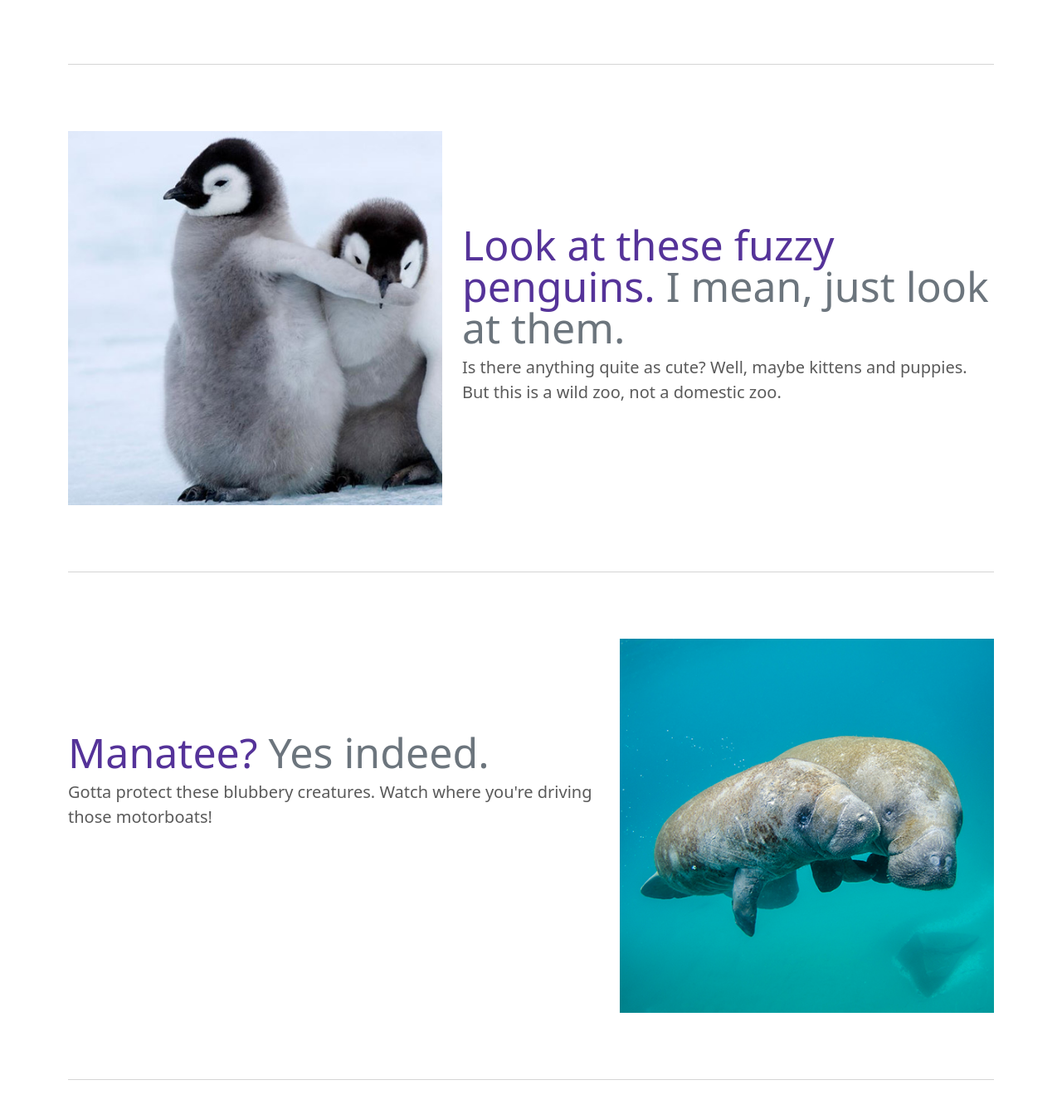
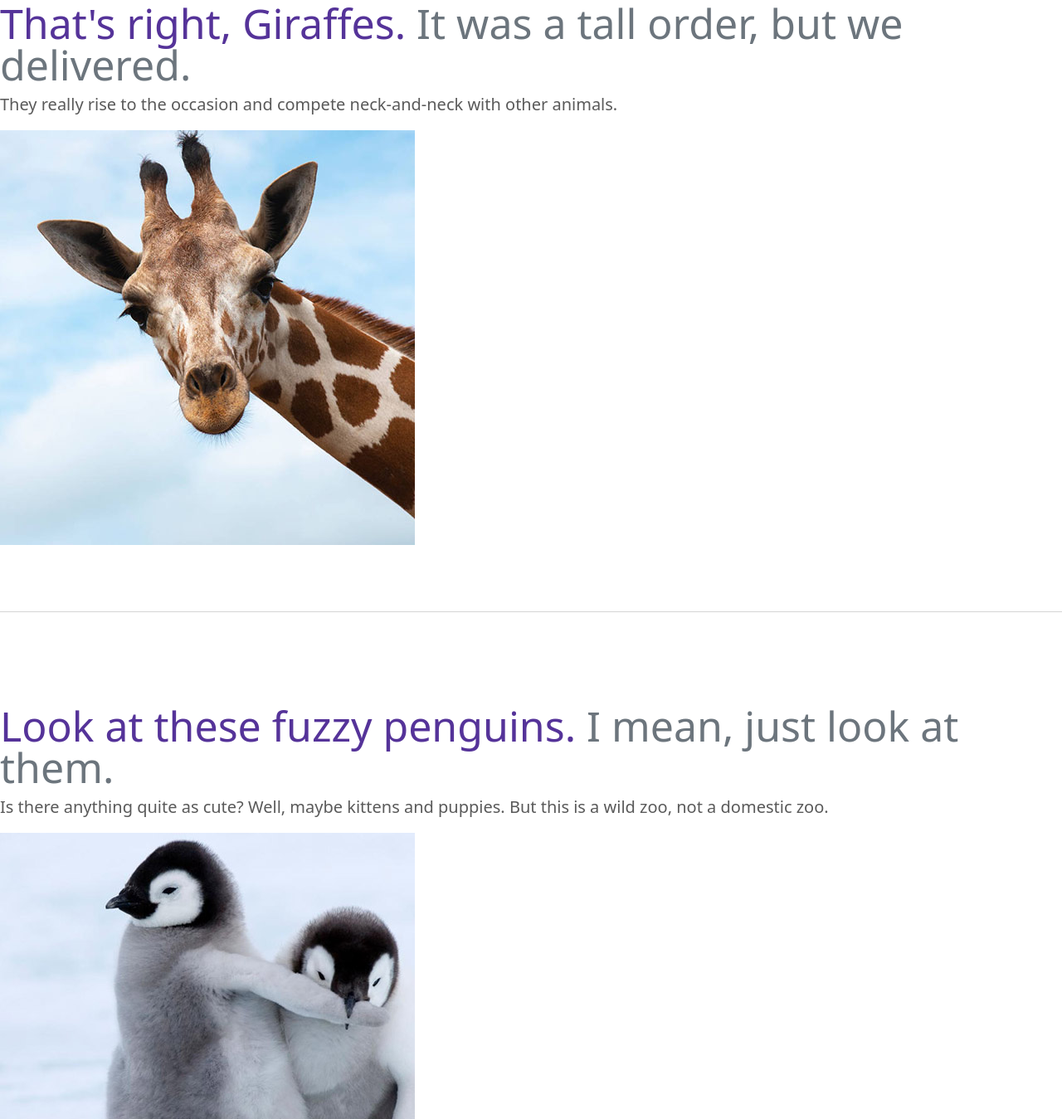
Before and after one commit to glebec/diverse-influencers-2021-css-2, a plain HTML site: page src/index.html in a window 1280 px wide. Shown: the part 1451-2800 px from the top of the page at 83% size. Drawn offline with nearby package versions, Linux system fonts and the light colour scheme.

Commit message:
feat: example page unfinished

```diff
--- a/src/index.html
+++ b/src/index.html
@@ -72,11 +72,11 @@
             <!-- Add Bootstrap CSS classes to key elements below! -->
 
             <!-- A container will help center all the content -->
-            <div class="container marketing">
+            <div class="TODO_ADD_BOOTSTRAP_CLASS_HERE marketing">
                 <!-- A row of columns, which should collapse at small sizes -->
-                <div class="row">
+                <div class="TODO_ADD_BOOTSTRAP_CLASS_HERE">
                     <!-- First column (four out of twelve grid spaces) -->
-                    <div class="col-md-4">
+                    <div class="TODO_ADD_BOOTSTRAP_CLASS_HERE">
                         <img
                             class="rounded-circle"
                             src="img/giraffe.jpg"
@@ -98,7 +98,7 @@
                         </p>
                     </div>
                     <!-- Second column (another four out of twelve grid spaces) -->
-                    <div class="col-md-4">
+                    <div class="TODO_ADD_BOOTSTRAP_CLASS_HERE">
                         <img
                             class="rounded-circle"
                             src="img/penguins.jpg"
@@ -122,7 +122,7 @@
                         </p>
                     </div>
                     <!-- Third and final column (yet another four of twelve spaces) -->
-                    <div class="col-md-4">
+                    <div class="TODO_ADD_BOOTSTRAP_CLASS_HERE">
                         <img
                             class="rounded-circle"
                             src="img/manatees.jpg"
@@ -153,9 +153,9 @@
 
                 <!-- A featurette row with two uneven columns.
                 At small sizes, it should become a single column. -->
-                <div class="row featurette">
+                <div class="TODO_ADD_BOOTSTRAP_CLASS_HERE featurette">
                     <!-- First column should be wider -->
-                    <div class="col-md-7">
+                    <div class="TODO_ADD_BOOTSTRAP_CLASS_HERE">
                         <h2 class="featurette-heading">
                             That's right, Giraffes.
                             <span class="text-muted"
@@ -168,7 +168,7 @@
                         </p>
                     </div>
                     <!-- Second column should be narrower -->
-                    <div class="col-md-5">
+                    <div class="TODO_ADD_BOOTSTRAP_CLASS_HERE">
                         <img
                             class="img-fluid mx-auto"
                             src="img/giraffe.jpg"
@@ -182,11 +182,13 @@
                 <hr class="featurette-divider" />
 
                 <!-- Another featurette row -->
-                <div class="row featurette">
+                <div class="TODO_ADD_BOOTSTRAP_CLASS_HERE featurette">
                     <!-- This column should be wide. But can you make it the
                     second column (i.e. the right column) using a Bootstrap
                     CSS class? -->
-                    <div class="col-md-7 order-md-2">
+                    <div
+                        class="TODO_ADD_BOOTSTRAP_CLASS_HERE TODO_ADD_BOOTSTRAP_CLASS_HERE"
+                    >
                         <h2 class="featurette-heading">
                             Look at these fuzzy penguins.
                             <span class="text-muted"
@@ -201,7 +203,9 @@
                     </div>
                     <!-- A narrow column. Can you makw it the first (i.e.
                     leftmost) using a Bootstrap CSS class? -->
-                    <div class="col-md-5 order-md-1">
+                    <div
+                        class="TODO_ADD_BOOTSTRAP_CLASS_HERE TODO_ADD_BOOTSTRAP_CLASS_HERE"
+                    >
                         <img
                             class="img-fluid mx-auto"
                             src="img/penguins.jpg"
@@ -215,9 +219,9 @@
                 <hr class="featurette-divider" />
 
                 <!-- One last featurette row -->
-                <div class="row featurette">
+                <div class="TODO_ADD_BOOTSTRAP_CLASS_HERE featurette">
                     <!-- This column should be wide. -->
-                    <div class="col-md-7">
+                    <div class="TODO_ADD_BOOTSTRAP_CLASS_HERE">
                         <h2 class="featurette-heading">
                             Manatee?
                             <span class="text-muted">Yes indeed.</span>
@@ -228,7 +232,7 @@
                         </p>
                     </div>
                     <!-- This column should be narrow. -->
-                    <div class="col-md-5">
+                    <div class="TODO_ADD_BOOTSTRAP_CLASS_HERE">
                         <img
                             class="img-fluid mx-auto"
                             src="img/manatees.jpg"
```
